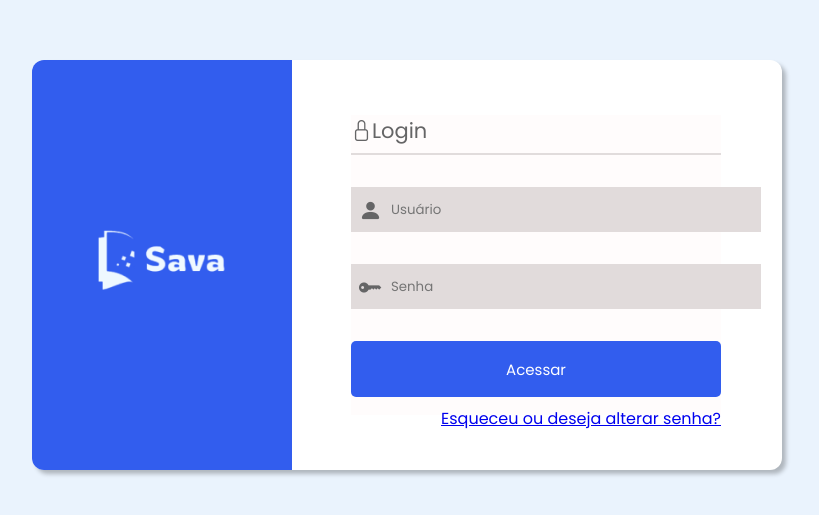
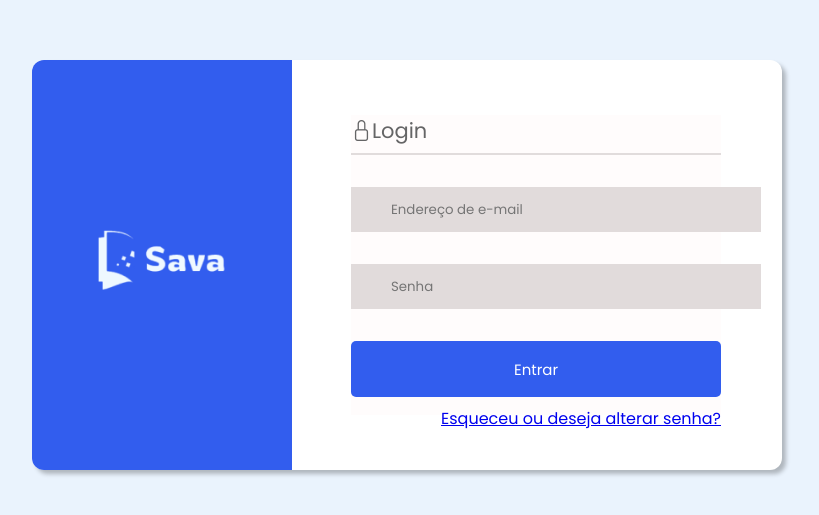
Before and after one commit to jonatasfbastos/sava_front, a React (Create React App) app: page /login in a window 1280 px wide. Shown: the part 135-650 px from the top of the page, without its empty margins (233-1052 px from the left). Built offline with nearby package versions, Linux system fonts and the light colour scheme.

Commit message:
SI-46 login modification

```diff
--- a/src/pages/login/login.jsx
+++ b/src/pages/login/login.jsx
@@ -1,9 +1,57 @@
 import './login.css'
+import React, { Component,useEffect, useState } from "react";
+import api from "../../services/api";
+import { login } from "../../services/auth";
 import logo from '../../assets/logo-white.png'
 
 
-const Login = () => {
-    return(
+const config = {
+  headers: {
+    'Content-Type': 'application/x-www-form-urlencoded'
+  }
+}
+
+const params = new URLSearchParams()
+
+
+class Login extends Component {
+  state = {
+    username: "",
+    password: "",
+    error: ""
+  };
+
+
+  handleSignIn = async e => {
+    e.preventDefault();
+    const { username, password } = this.state;
+    if (!username || !password) {
+      this.setState({ error: "Preencha o usuario e senha para continuar!" });
+    }else{
+      params.delete('username');
+      params.delete('password');
+
+      params.append('username', username)
+      params.append('password', password)
+
+      try {
+        const response = await api.post("/login", params,config)
+        .then((response) =>
+          console.log(response.data)
+        )
+       //login(response.data.token);
+  //     this.props.history.push("/login");
+      } catch (err) {
+        this.setState({
+         error:
+           "Usuario ou senha incorretos!"
+        });
+      }
+     }
+
+  };
+  render() {
+    return (
       <>
         <div className="container_login">
           <div className="container_logo">
@@ -16,20 +64,31 @@ const Login = () => {
           <div className="center_data">
             <span><i class="fa bi-lock"></i>Login</span>
             <div className="linha"></div>
+
+          <form onSubmit={this.handleSignIn}>
+            {this.state.error && <p>{this.state.error}</p>}
             <div class="ic_user">
-                        <input type="text" name="" id="" placeholder="Usuário"/>
-                        <i class="bi bi-person-fill"></i>
+              <input
+                type="usuario"
+                placeholder="Endereço de e-mail"
+                onChange={e => this.setState({ username: e.target.value })}
+              />
             </div>
             <div class="ic_password">
-                        <input type="password" name="" id="" placeholder="Senha"/>
-                        <i class="bi bi-key-fill"></i>
+              <input
+                type="password"
+                placeholder="Senha"
+                onChange={e => this.setState({ password: e.target.value })}
+              />
             </div>
-                    <button>Acessar</button>
+            <button type="submit">Entrar</button>
             <a href="#">Esqueceu ou deseja alterar senha?</a>
+          </form>
         </div>
         </div>
         </>
-    )
+    );
+  }
 }
 
-export default Login
+export default Login;
--- a/src/routes/routes.jsx
+++ b/src/routes/routes.jsx
@@ -7,12 +7,28 @@ import {
   BrowserRouter as Router,
   Routes,
   Route,
+  Switch,
+  Navigate,
   Link,
 } from "react-router-dom";
 
 import './routes.css'
 import PageWraper from "../pages/page-wrapper/page-wraper";
 import { ClassCouncilModalProvider } from "../context/class-council-modal-context";
+import { isAuthenticated } from "../services/auth";
+
+const PrivateRoute = ({ component: Component, ...rest }) => (
+  <Route
+    {...rest}
+    render={props =>
+      isAuthenticated() ? (
+        <Component {...props} />
+      ) : (
+        <Navigate to={{ pathname: "/", state: { from: props.location } }} />
+      )
+    }
+  />
+);
 
 const SideBarRoutes = () => {
 
--- /dev/null
+++ b/src/services/api.js
@@ -0,0 +1,16 @@
+import axios from "axios";
+import { getToken } from "./auth";
+
+const api = axios.create({
+  baseURL: "http://localhost:8080/api"
+});
+
+api.interceptors.request.use(async config => {
+  const token = getToken();
+  if (token) {
+    config.headers.Authorization = `Bearer ${token}`;
+  }
+  return config;
+});
+
+export default api;
--- /dev/null
+++ b/src/services/auth.js
@@ -0,0 +1,9 @@
+export const TOKEN_KEY = "@sava-Token";
+export const isAuthenticated = () => localStorage.getItem(TOKEN_KEY) !== null;
+export const getToken = () => localStorage.getItem(TOKEN_KEY);
+export const login = token => {
+  localStorage.setItem(TOKEN_KEY, token);
+};
+export const logout = () => {
+  localStorage.removeItem(TOKEN_KEY);
+};
```
Lines whose indentation alone changed are shown as unchanged.
